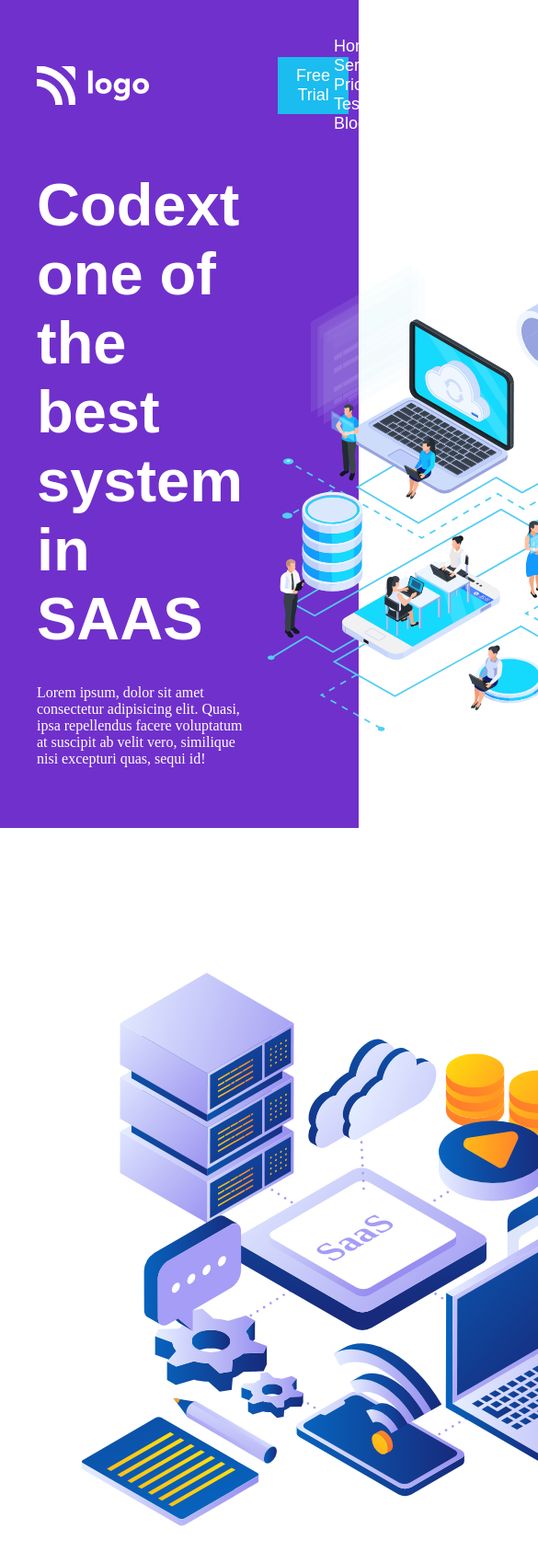
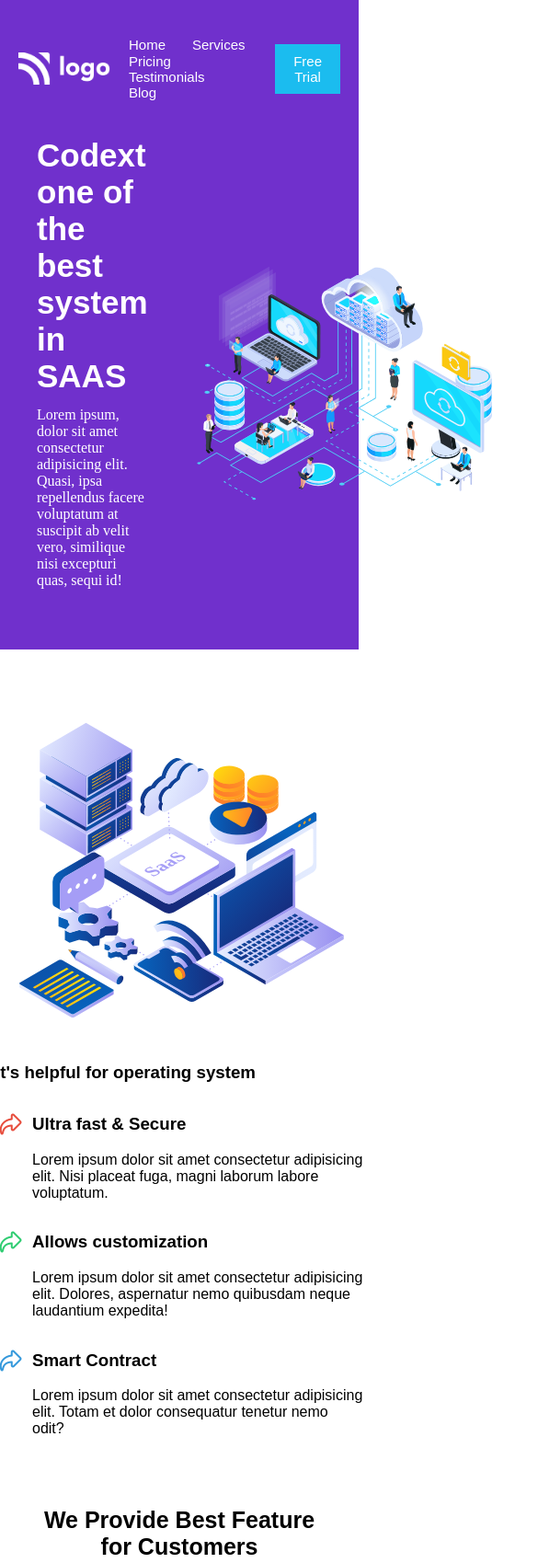
Before and after one commit to aryansharma15/saas_landing, a plain HTML site: page index.html in a window 390 px wide. Shown: the top 1699 px of the page at 92% size, 585 px wide, since content can reach past the window. Drawn offline with Linux system fonts and the light colour scheme.

Commit message:
added 2 screen points

```diff
--- a/index.html
+++ b/index.html
@@ -15,7 +15,7 @@
         <nav>
             <!-- LOGO -->
             <div>
-                <img class="logo" src="assets/Logo-white.png" alt="logo">
+                <img class="logo" src="assets/Logo-white.png" alt="logo" width="120px">
             </div>
 
             <!-- Navigation items -->
--- a/style.css
+++ b/style.css
@@ -1,5 +1,9 @@
 body{
     margin: 0px;
+}
+
+html{
+    height: 2100px;
 }
 
 /* --------------------------------
@@ -31,13 +35,19 @@ nav{
     transition: 200ms ease-in-out;
 }
 
-
 .nav-btn{
     color: #FFFFFF;
     background-color: #1BBCEF;
     border: 0px solid;
     padding: 10px 20px;
     font-size: 18px;
+}
+
+.nav-btn:hover{
+    color: #000000;
+    background-color: #FFFFFF;
+    border: 0px solid;
+    transition: 250ms ease-in;
 }
 
 
@@ -114,17 +124,15 @@ nav{
     margin-top: 105px;
     display: flex;
     justify-content: space-around;
-    margin-left: 15%;
-    margin-right: 15%;
+    columns: 3;
 }
 
 .feat-divs{
-    width: 20%;
+    width: 200px;
     text-align: center;
     padding-top: 15px;
     box-shadow: 5px 5px 10px #858585b9;
     border-radius: 15px;
-
     font-family: Arial, Helvetica, sans-serif;
 }
 
@@ -144,3 +152,103 @@ nav{
 .feat-divs img{
     margin-bottom: 20px;
 }
+
+@media screen and (max-width: 1280px){
+    /* --------------------------- NAVBAR ---------------------- */
+    .nav-links{
+        left: 60px;
+        margin-right: 20px;
+    }
+
+    .nav-item{
+        font-size: 16px;
+    }
+
+    /* ---------------TOP SECTION ------------------------- */
+
+    .top-sect-text h1{
+        font-size: 50px;
+    }
+
+    .top-sect-img img{
+        width: 500px;
+    }
+
+    /* -------------------MID SECTION------------------------- */
+    .mid-img img{
+        width: 500px;
+    }
+
+    /* -------------------FEATURE SECTION---------------------- */
+    .boxes{
+        flex-wrap: wrap;
+    }
+
+    .feat-divs{
+        width: 40%;
+        margin-bottom: 50px;
+    }
+
+}
+
+@media screen and (max-width: 768px) {
+    /* ---------------MEDIA2 - NAV SECTION----------------- */
+    .nav-item{
+        font-size: 15px;
+        margin-right: 25px;
+    }
+
+    nav{
+        padding: 40px 20px;
+    }
+
+    .logo{
+        width: 100px;
+    }
+
+    .nav-links{
+        left: 20px;
+    }
+
+    .nav-btn {
+        font-size: 15px;
+    }
+
+    /* -----------------MEDIA2 - TOP SECTION-------------------- */
+
+    .top-sect-text h1{
+        font-size: 35px;
+    }
+
+    .top-sect-img img{
+        width: 350px;
+        margin-left: 40px;
+    }
+
+    /* ----------------MEDIA2 - MID SECTION------------------- */
+
+    .mid-section{
+        flex-direction: column;
+    }
+
+    .mid-img img{
+        width: 400px;
+    }
+
+    /* ------------------MEDIA2 - FEAT SECTION---------------- */
+    .feat-sect h3{
+        margin: 50px auto;
+    }
+
+    .boxes{
+        margin: 0;
+        flex-wrap: wrap;
+    }
+
+    .feat-divs {
+        width: 35%;
+        margin-bottom: 50px;
+    }
+
+
+}
```
